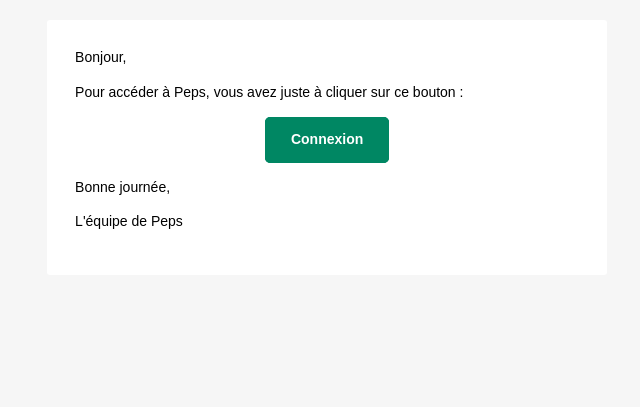
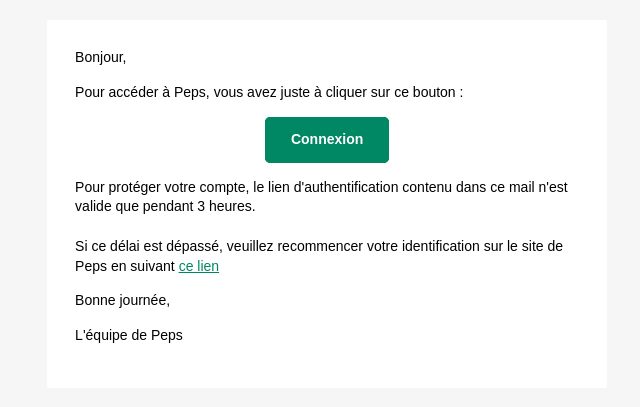
Before and after one commit to betagouv/peps, a Django app: template templates/email.html in a window 1280 px wide. Shown: the top 407 px of the page, without its empty margins (317-957 px from the left). Run offline with Django 3.2, Linux system fonts and the light colour scheme; the template is opened without the code that fills it, so the values that code supplies are empty; parts of the project's set-up code (start-up, migrations or seed data) failed here and were passed over.

Commit message:
Login email includes information on token expiration (#199)

```diff
--- a/templates/email.html
+++ b/templates/email.html
@@ -317,6 +317,14 @@
                             </tr>
                           </tbody>
                         </table>
+                        <p style="margin-bottom: 20px;">Pour protéger votre compte, le lien d'authentification
+                          contenu dans ce mail n'est valide que pendant 3 heures.
+                        </p>
+                        <p>Si ce délai est dépassé,
+                          veuillez recommencer votre identification sur le site de Peps en suivant
+                          <a href="https://{{ site.domain }}{% url 'magicauth-login' %}?next={{ next_view }}">ce lien</a>
+                        </p>
+
                         <p>Bonne journée,</p>
                         <p>L'équipe de Peps</p>
                       </td>
```
